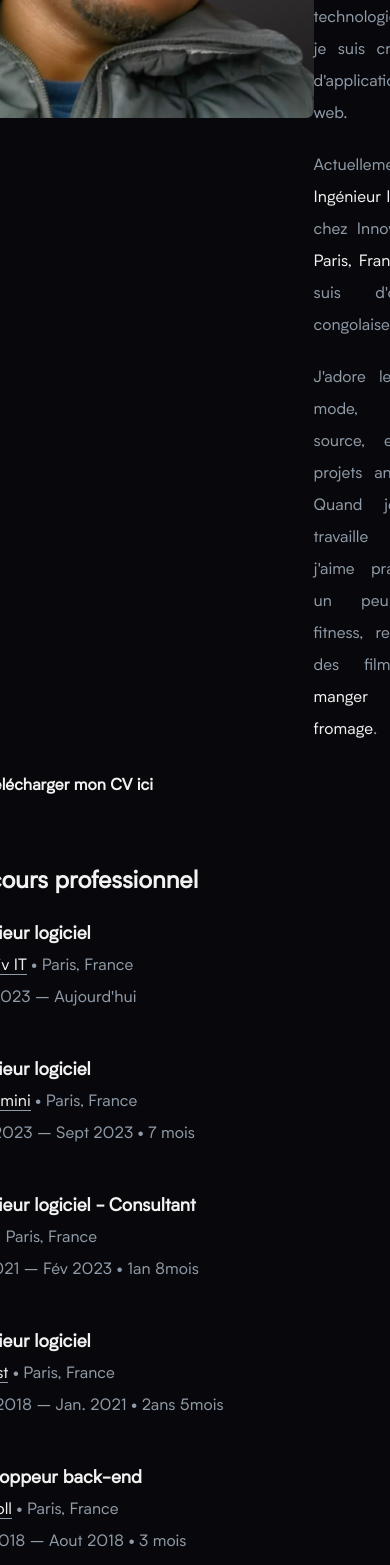
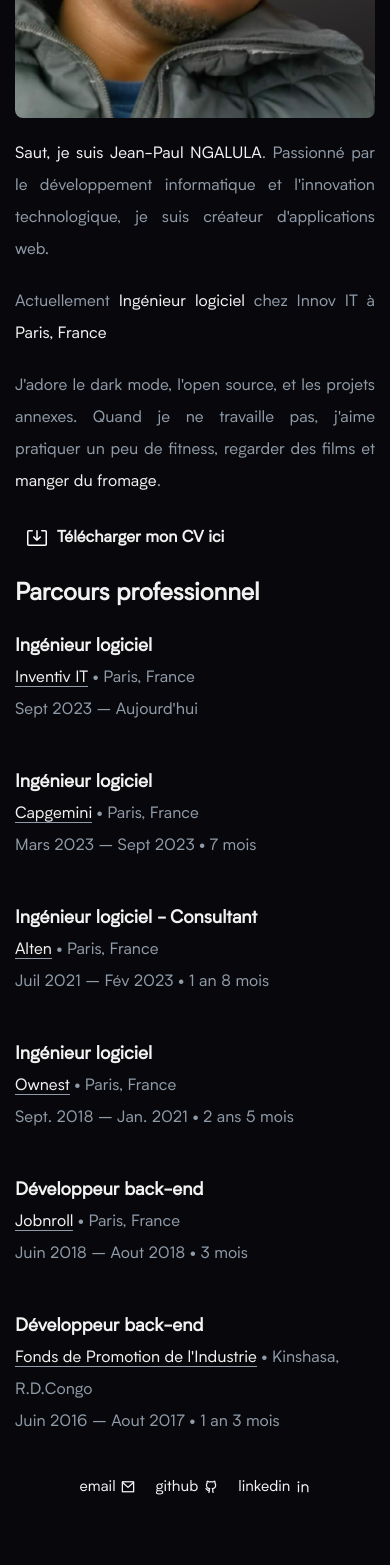
Before and after one commit to anyishxyi/mulume.dev, an Angular app: page /about in a window 390 px wide. Shown: the part 432-1997 px from the top of the page. After the commit the page ends 1954 px from the top, so only its background shows below. Built offline with nearby package versions, Linux system fonts and the light colour scheme.

Commit message:
add responsive about page

```diff
--- a/src/app/components/about/about.component.scss
+++ b/src/app/components/about/about.component.scss
@@ -1,12 +1,14 @@
 //Phones
 @media screen and (max-device-width: 1200px) {
-
+  .c-exEMEo {
+    flex-direction: column;
+  }
 }
 
 //Desktop
 @media screen and (min-device-width: 1200px) {
   .c-exEMEo {
-    flex-direction: row; // TODO: flex-direction: column; for phone ????
+    flex-direction: row;
   }
 
   .c-jkdSvk {
@@ -19,6 +21,14 @@
 
   .mt-5 {
     margin-top: 5px;
+  }
+
+  .c-UazGY {
+    margin-top: 10px;
+  }
+
+  h2 {
+    margin: 50px 0 0;
   }
 }
 
@@ -66,6 +76,7 @@
 
 .c-UazGY {
   display: flex;
+  margin-left: 10px;
   align-items: center;
 }
 
@@ -76,13 +87,15 @@
 }
 
 .c-gfjkKg {
+  display: flex;
+  justify-content: center;
+  align-items: center;
   appearance: none;
   background: transparent;
   border: 0px;
   border-radius: var(--btn-borderRadius);
   color: var(--primary);
   cursor: pointer;
-  display: inline-block;
   font-size: 16px;
   font-weight: 600;
   line-height: 24px;
@@ -91,6 +104,12 @@
   padding: 8px 10px;
   text-decoration: none;
   transition: background var(--transitions-duration) ease-in-out,color var(--transitions-duration) ease-in-out;
+}
+
+.download-icon {
+  width: 24px;
+  height: 24px;
+  margin-right: 8px;
 }
 
 .img-container {
--- a/src/app/components/about/about.component.ts
+++ b/src/app/components/about/about.component.ts
@@ -13,18 +13,19 @@ import { Component } from '@angular/core';
           <div class="c-exEMEo">
             <div class="c-jkdSvk">
               <span class="img-container">
-                <img alt="jeanpaul" aria-hidden="true" src="../../../assets/img/jeanpaul_ng.png">
+                <img alt="jeanpaul" aria-hidden="true" src="../../../assets/img/jeanpaul_ng.png" loading="lazy">
               </span>
             </div>
             <div class="c-jkdSvk mt-5">
               <p class="c-chZgZR c-chZgZR-ibmnswx-css"><strong>Saut, je suis Jean-Paul NGALULA</strong>. Passionné par le développement informatique et l'innovation technologique, je suis créateur d'applications web.</p>
-              <p class="c-chZgZR">Actuellement <strong>Ingénieur logiciel</strong> chez Innov IT à <strong>Paris, France</strong>. Je suis d'origine congolaise(RDC).</p>
+              <p class="c-chZgZR">Actuellement <strong>Ingénieur logiciel</strong> chez Innov IT à <strong>Paris, France</strong></p>
               <p class="c-chZgZR">J'adore le dark mode, l'open source, et les projets annexes. Quand je ne travaille pas, j'aime pratiquer un peu de fitness, regarder des films et <strong>manger du fromage</strong>.</p>
             </div>
           </div>
           <div class="c-UazGY">
-            <a download="" role="button" href="/static/images/zeno.png" class="c-gfjkKg" style="display: inline-flex;  justify-content: center; align-items: center;">
-            <div style="width: 24px; height: 24px; margin-right: 8px;"></div>Télécharger mon CV ici</a>
+            <a download="" href="../../../assets/cv/cv_jeanpaul_ngalula.pdf" role="button" class="c-gfjkKg">
+              <img src="../../../assets/svg/download.svg" alt="download icon" class="download-icon"/>Télécharger mon CV ici
+            </a>
           </div>
           <h2>Parcours professionnel</h2>
           <div class="experience">
@@ -64,7 +65,7 @@ import { Component } from '@angular/core';
               <span> – </span>
               <span>Fév 2023</span>
               <span> • </span>
-              <span>1an 8mois</span>
+              <span>1 an 8 mois</span>
             </p>
           </div>
           <div class="experience">
@@ -78,7 +79,7 @@ import { Component } from '@angular/core';
               <span> – </span>
               <span>Jan. 2021</span>
               <span> • </span>
-              <span>2ans 5mois</span>
+              <span>2 ans 5 mois</span>
             </p>
           </div>
           <div class="experience">
@@ -106,7 +107,7 @@ import { Component } from '@angular/core';
               <span> – </span>
               <span>Aout 2017</span>
               <span> • </span>
-              <span>1an 3mois</span>
+              <span>1 an 3 mois</span>
             </p>
           </div>
         </div>
--- a/src/app/components/contact/contact.component.scss
+++ b/src/app/components/contact/contact.component.scss
@@ -1,7 +1,16 @@
 //Phones
 @media screen and (max-device-width: 1200px) {
+  .c-cUWjlu {
+    padding-bottom: 50px;
+  }
+
   p {
     margin-bottom: 25px;
+  }
+
+  form {
+    margin-top: 30px;
+    margin-bottom: 40px;
   }
 }
 
@@ -10,10 +19,10 @@
   p {
     margin-bottom: 57px;
   }
-}
 
-form {
-  margin-top: 0em;
+  form {
+    margin-top: 0em;
+  }
 }
 
 p {
--- a/src/app/components/footer/footer.component.scss
+++ b/src/app/components/footer/footer.component.scss
@@ -9,7 +9,7 @@
   }
 
   .c-fOYOSN {
-    padding: 55px 0px;
+    padding-bottom: 25px;
   }
 }
 
--- a/src/index.html
+++ b/src/index.html
@@ -6,7 +6,7 @@
   <base href="/">
   <meta name="viewport" content="width=device-width, initial-scale=1">
   <link rel="icon" type="image/x-icon" href="favicon.ico">
-  <link href="https://cdn.jsdelivr.net/npm/remixicon@3.2.0/fonts/remixicon.css" rel="stylesheet">
+  <link rel="stylesheet" href="https://cdn.jsdelivr.net/npm/remixicon@3.2.0/fonts/remixicon.css">
 </head>
 <body>
   <app-root></app-root>
--- a/src/styles.scss
+++ b/src/styles.scss
@@ -48,7 +48,11 @@
   }
 
   h1 {
-    font-size: 48px;
+    font-size: 40px;
+  }
+
+  h2 {
+    font-size: 24px;
   }
 
   section {
@@ -56,14 +60,18 @@
   }
 }
 
-//Laptops0
+//Laptops
 @media screen and (min-device-width: 1200px) {
   [class*="-section"] {
     margin-left: 22%;
   }
 
   h1 {
-    font-size: 45px;
+    font-size: 48px;
+  }
+
+  h2 {
+    font-size: 24px;
   }
 
   section {
@@ -104,8 +112,6 @@ h1 {
 
 h2 {
   color: var(--primary);
-  margin: 60px 0 0;
-  font-size: 24px;
   display: block;
   font-weight: bold;
 }
```
Also changed, not shown: 1 other file (tests, documents, lock files or other folders).
